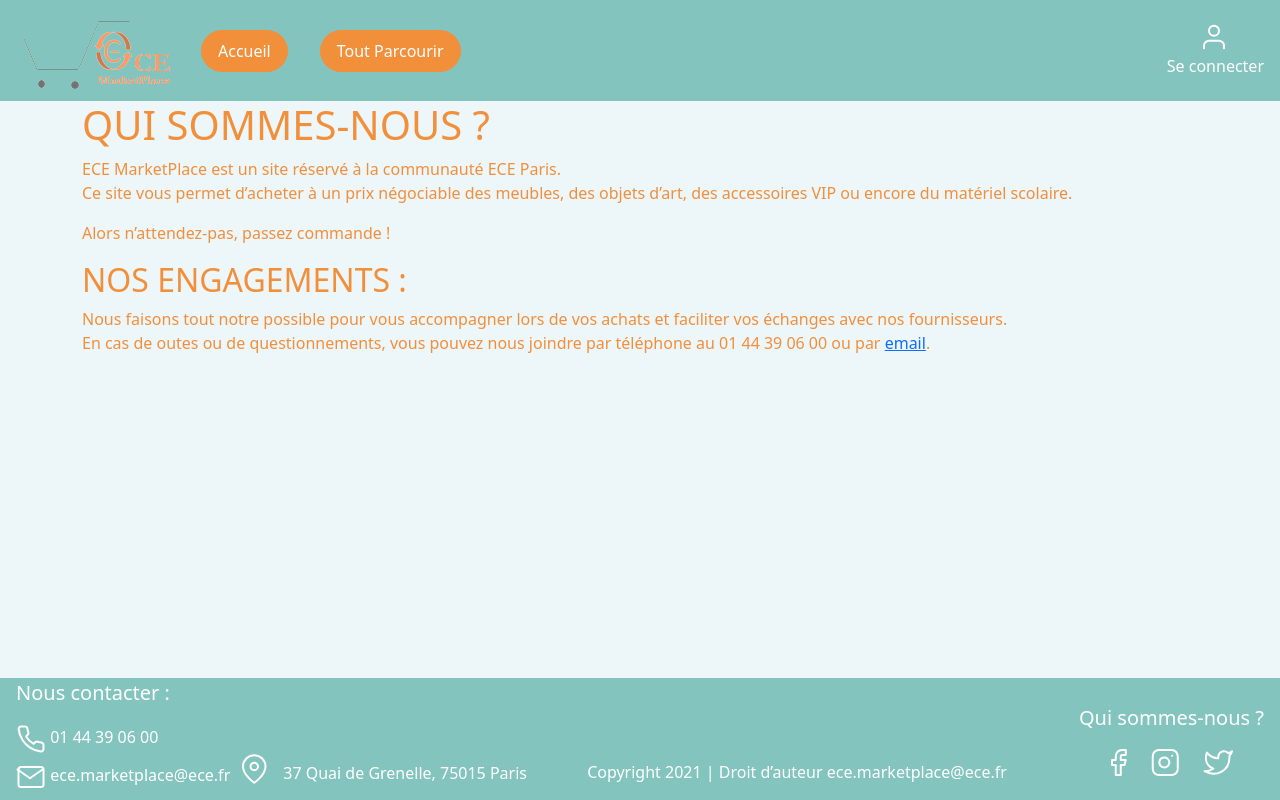
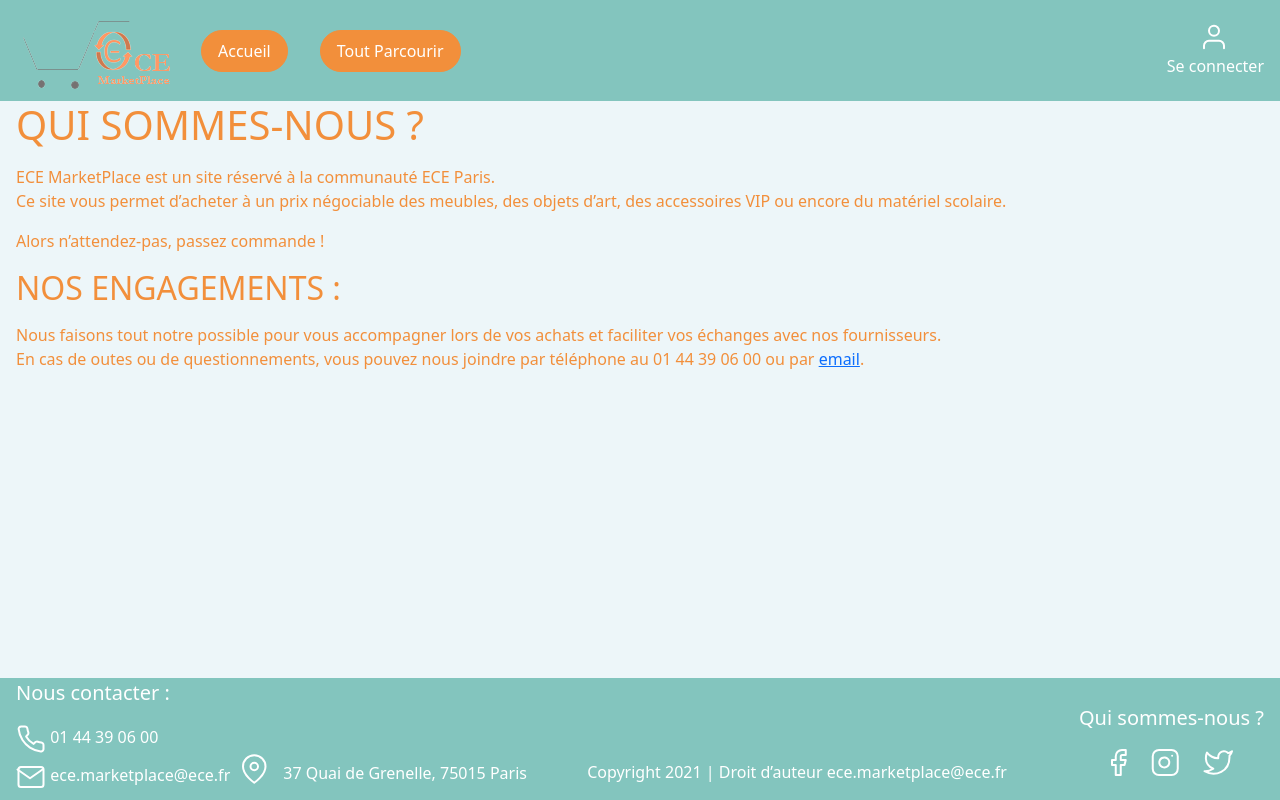
Before and after one commit to Jezila23/marketplace, a PHP site: page /quisommesnous.php in a window 1280 px wide. Run offline with PHP 8.4, Linux system fonts and the light colour scheme.

Commit message:
update quisommesnous.php

```diff
--- a/src/quisommesnous.php
+++ b/src/quisommesnous.php
@@ -2,12 +2,12 @@
 $titre = "Qui sommes nous";
 require_once('./include/header.inc.php');
 ?>
-<div class="container" id="quiSommesNous">
-	<h1>QUI SOMMES-NOUS ?</h1>
+<div class="ms-3" id="quiSommesNous">
+	<h1 class="mb-3">QUI SOMMES-NOUS ?</h1>
 	<p>ECE MarketPlace est un site réservé à la communauté ECE Paris.<br />
 		Ce site vous permet d’acheter à un prix négociable des meubles, des objets d’art, des accessoires VIP ou encore du matériel scolaire.</p>
 	<p>Alors n’attendez-pas, passez commande !</p>
-	<h2>NOS ENGAGEMENTS :</h2>
+	<h2 class="mb-3">NOS ENGAGEMENTS :</h2>
 	<p>Nous faisons tout notre possible pour vous accompagner lors de vos achats et faciliter vos échanges avec nos fournisseurs. <br/>
 		En cas de outes ou de questionnements, vous pouvez nous joindre par téléphone au 01 44 39 06 00 ou par <a href='charlene.corencin@edu.ece.fr'>email</a>.</p>
 </div>
```
